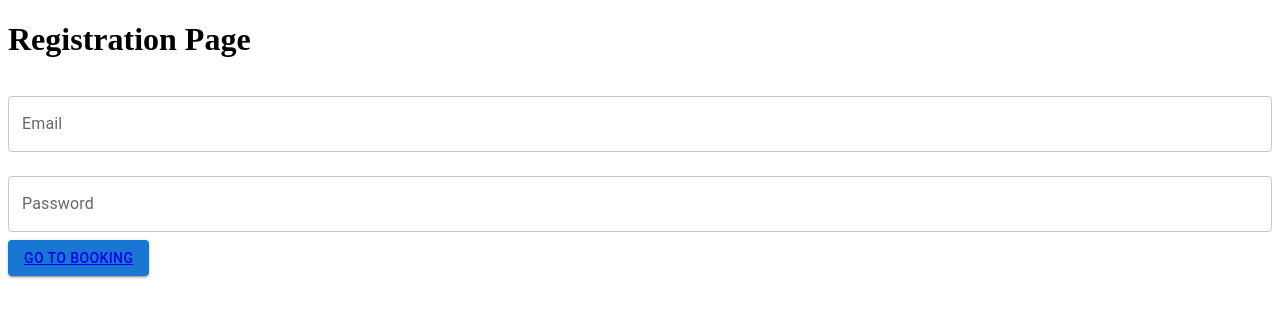
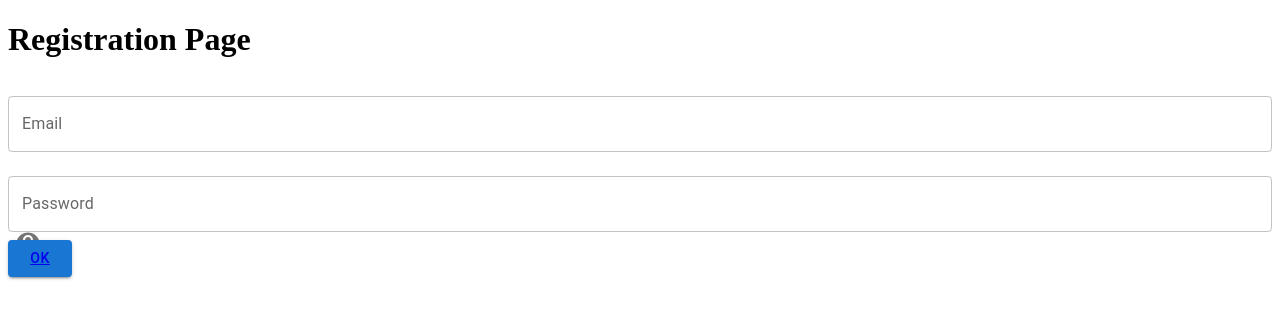
Before and after one commit to janedeli81/fly_book1, a React (Create React App) app: page / in a window 1280 px wide. Shown: the top 318 px of the page. Built offline with nearby package versions, Linux system fonts and the light colour scheme.

Commit message:
add disable password, return in function

```diff
--- a/src/components/RegistrationForm/RegistrationForm.tsx
+++ b/src/components/RegistrationForm/RegistrationForm.tsx
@@ -1,6 +1,15 @@
 import React, { useState } from 'react';
-import {Box, Button, Modal, TextField} from "@mui/material";
+import {
+    Box,
+    Button,
+    IconButton,
+    InputAdornment,
+    Modal,
+    TextField
+} from "@mui/material";
 import {Link} from "react-router-dom";
+
+import {Visibility, VisibilityOff} from "@mui/icons-material";
 
 interface User {
     email: string;
@@ -25,6 +34,7 @@ const SignUp = () => {
     const [errors, setErrors] = useState<{ [key: string]: string }>({});
     const [isModalOpen, setIsModalOpen] = useState(false);
     const [modalMessage, setModalMessage] = useState('');
+    const [showPassword, setShowPassword] = useState(false);
 
 
     const boxStyle = {
@@ -38,14 +48,6 @@ const SignUp = () => {
         const usersArr = JSON.parse(usersJson || '[]');
         return !usersArr.some((user: { email: string; }) => user.email === currentUserEmail);
     }
-
-
-    // function isFirstSignUp() {
-    //     const usersJson = localStorage.getItem("users");
-    //     const usersArr = JSON.parse(usersJson || '[]');
-    //     return !usersArr.some((user: { email: string; }) => user.email === currentUserEmail);
-    // }
-
 
     const handleInputChange = (e: React.ChangeEvent<HTMLInputElement>) => {
         const { name, value } = e.target;
@@ -66,18 +68,15 @@ const SignUp = () => {
             errors.password =
                 'Password must be between 8 and 36 characters long and contain at least one digit, one lowercase letter, and one uppercase letter.';
         }
-
         if (/[а-яА-ЯЁё]/.test(password)) {
             errors.password = 'Password cannot contain Cyrillic characters.';
         }
-
         return errors;
     };
 
     const handleSubmit = (e: React.FormEvent<HTMLFormElement>) => {
         e.preventDefault();
         const passwordErrors = validatePassword(user.password);
-        // let currentUserEmail: string = user.email;
 
         currentUserEmail = user.email;
         let existingUsers: User[];
@@ -92,7 +91,9 @@ const SignUp = () => {
             if (isFirstSignUp()) {
                 existingUsers.push(user);
                 localStorage.setItem('users', JSON.stringify(existingUsers));
-            } else {
+            }
+            return
+            if(!isFirstSignUp()) {
                 const userExists = existingUsers.some(existingUser => existingUser.email === currentUserEmail);
                 if (userExists) {
                     const currentUser = existingUsers.find(existingUser => existingUser.email === currentUserEmail);
@@ -108,7 +109,9 @@ const SignUp = () => {
         }
     };
 
-
+    const handleTogglePasswordVisibility = () => {
+        setShowPassword(!showPassword);
+    };
 
     const closeModal = () => {
         setIsModalOpen(false);
@@ -127,11 +130,11 @@ const SignUp = () => {
                 margin="normal"
                 fullWidth
             />
-            <TextField
 
+              <TextField
                 label="Password"
                 variant="outlined"
-                type="password"
+                type={showPassword ? 'text' : 'password'}
                 name="password"
                 value={user.password}
                 onChange={handleInputChange}
@@ -139,7 +142,16 @@ const SignUp = () => {
                 fullWidth
                 error={!!errors.password}
                 helperText={errors.password}
-            />
+                />
+            <InputAdornment
+                position="start" >
+                <IconButton onClick={handleTogglePasswordVisibility} edge="end">
+                    {showPassword ? <VisibilityOff /> : <Visibility />}
+                </IconButton>
+            </InputAdornment>
+
+
+
             <Modal open={isModalOpen} onClose={closeModal}>
                 <Box sx={boxStyle}>
                     <h2>Modal Title</h2>
@@ -147,10 +159,12 @@ const SignUp = () => {
                     <Button variant="contained" onClick={closeModal}>Close</Button>
                 </Box>
             </Modal>
-            <Button  type="submit" variant="contained" color="primary">
-                <Link to="/booking">Go to Booking</Link>
+            <Button type="submit" variant="contained" color="primary">
+                <Link  to="/booking">OK</Link>
             </Button>
         </form>
+
+
     );
 };
 
```
